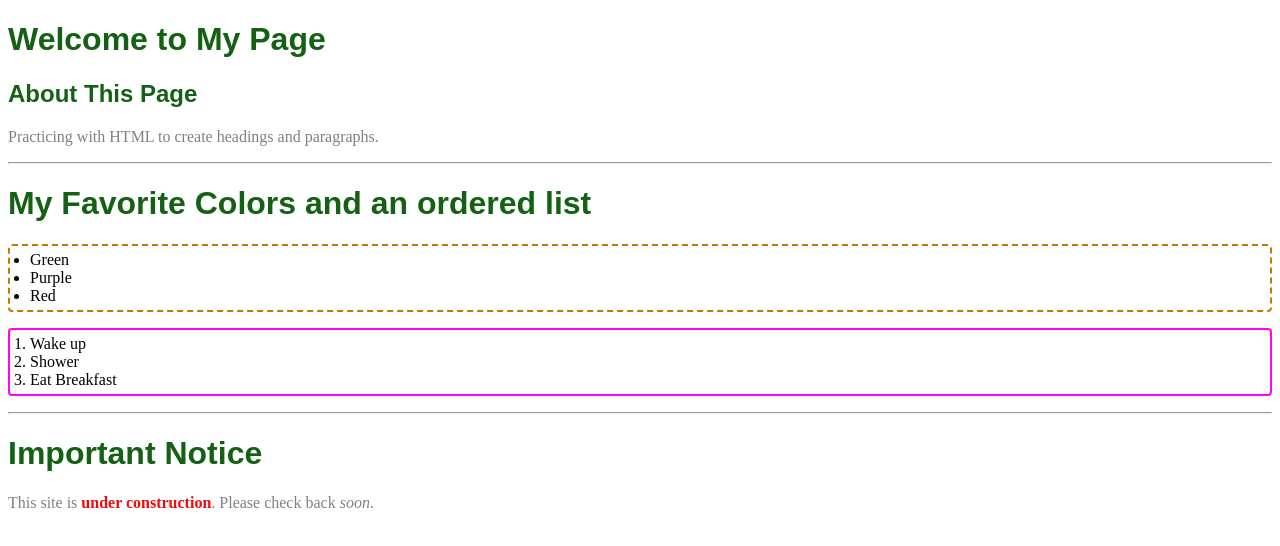
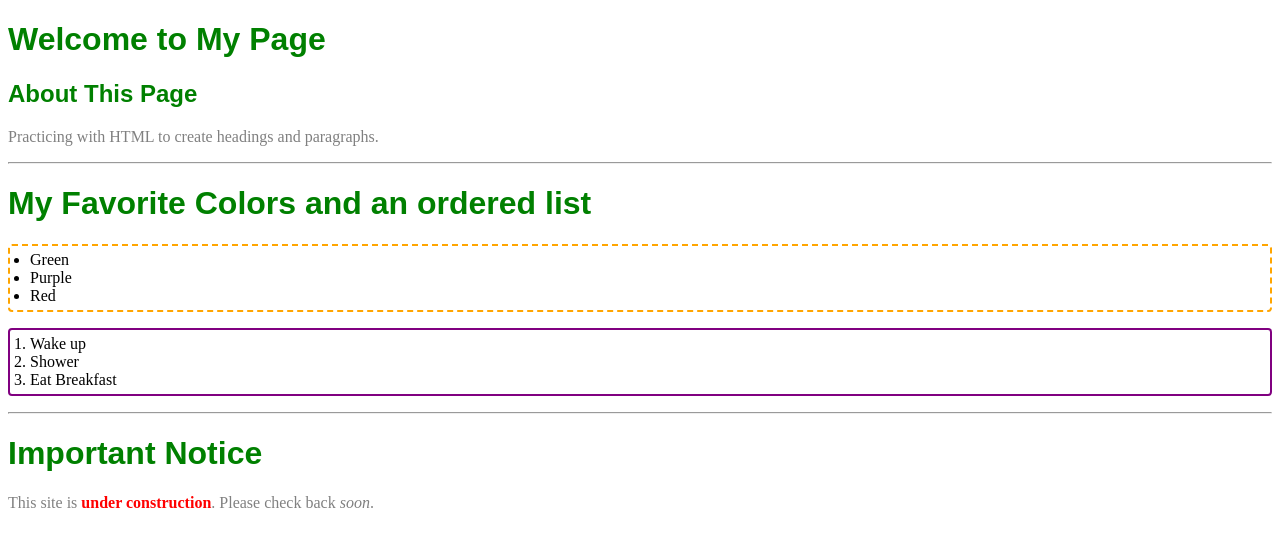
Before and after one commit to Joshh9/Assignment7, a plain HTML site: page index.html in a window 1280 px wide. Drawn offline with Linux system fonts and the light colour scheme.

Commit message:
Update style.css

```diff
--- a/style.css
+++ b/style.css
@@ -1,5 +1,5 @@
 h1, h2 {
-  color: rgb(20, 97, 20);
+  color: green; /* you can also use rgb(20, 97, 20) */
   font-family: Arial, sans-serif;
 }
 
@@ -9,19 +9,19 @@ p {
 }
 
 ul {
-  border: 2px dashed rgb(192, 124, 0);
+  border: 2px dashed orange;
   padding: 5px 20px;
   border-radius: 4px;
 }
 
 ol {
-  border: 2px solid rgb(255, 2, 255);
+  border: 2px solid purple;
   padding: 5px 20px;
   border-radius: 4px;
 }
 
 strong {
-  color: rgb(236, 12, 12);
+  color: red;
 }
 
 em {
```
